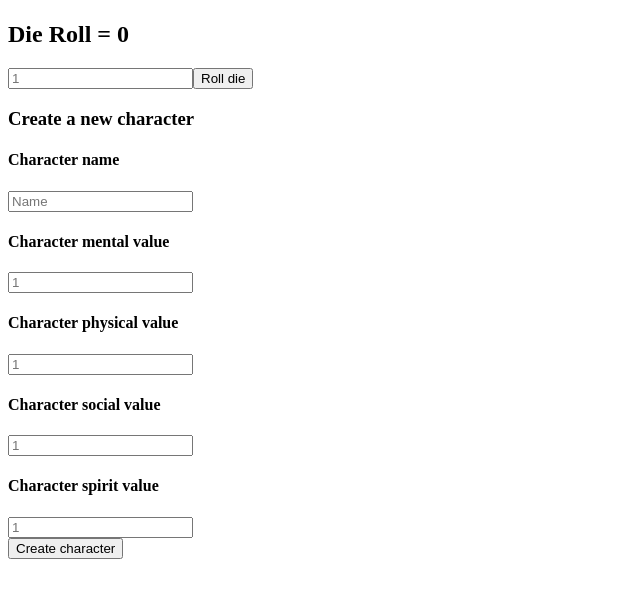
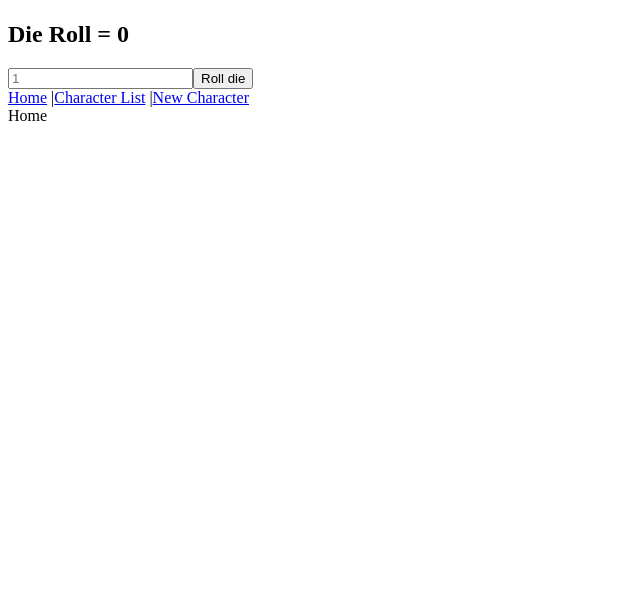
Before and after one commit to Zindriana/react_to_java, a React (Vite) app: page / in a window 1280 px wide. Shown: the top 598 px of the page, without its empty margins (0-640 px from the left). Built offline with nearby package versions, Linux system fonts and the light colour scheme; no server answers.

Commit message:
added routes and links

```diff
--- a/src/App.jsx
+++ b/src/App.jsx
@@ -1,14 +1,12 @@
 import { useEffect, useState } from 'react';
+import { HashRouter, Route, Routes, Link } from 'react-router-dom';
+import CharacterList from "./components/CharacterList.jsx";
+import NewCharacter from "./components/NewCharacter.jsx";
 
 function App() {
     const [message, setMessage] = useState('');
     const [dieValue, setDieValue] = useState(0);
     const [amountOfDiceInput, setAmountOfDiceInput] = useState(1);
-    const [newCharacterName, setNewCharacterName] = useState('');
-    const [newMental, setNewMental] = useState('');
-    const [newPhysical, setNewPhysical] = useState('');
-    const [newSocial, setNewSocial] = useState('');
-    const [newSpirit, setNewSpirit] = useState('');
 
 
     useEffect(() => {
@@ -39,33 +37,8 @@ function App() {
             .catch(error => console.error('Error:', error));
     }
 
-    function createCharacter(){
-        fetch('http://localhost:9090/newcharacter', {
-            method: 'POST',
-            headers: {
-            'Content-Type': 'application/json',
-            },
-            body: JSON.stringify({
-                name: newCharacterName,
-                mental: newMental,
-                physical: newPhysical,
-                social: newSocial,
-                spirit: newSpirit,
-            }),
-        })
-
-            .then(response => {
-                if (!response.ok) {
-                    throw new Error('Network response was not ok');
-                }
-                return response.text();
-            })
-            .catch(error => {
-                console.error('Error:', error);
-            });
-    }
-
     return (
+        <HashRouter>
             <div className="App">
                 <h1>{message}</h1>
                 <h2>Die Roll = {dieValue}</h2>
@@ -73,25 +46,18 @@ function App() {
                        onChange={(event) => setAmountOfDiceInput(Number(event.target.value))}/>
                 <button className="rollDieButton" onClick={rollDie}>Roll die</button>
                 <br/>
-            <h3>Create a new character</h3>
-            <h4>Character name</h4>
-            <input className="newCharacterName" type="text" placeholder="Name"
-            onChange={(event) => setNewCharacterName(event.target.value)}/>
-            <h4>Character mental value</h4>
-            <input className="newMentalValue" type="number" placeholder="1" min="1"
-            onChange={(event) => setNewMental(event.target.value)}/>
-            <h4>Character physical value</h4>
-            <input className="newPhysicalValue" type="number" placeholder="1" min="1"
-            onChange={(event) => setNewPhysical(event.target.value)}/>
-            <h4>Character social value</h4>
-            <input className="newSocialValue" type="number" placeholder="1" min="1"
-            onChange={(event) => setNewSocial(event.target.value)}/>
-            <h4>Character spirit value</h4>
-            <input className="newSpiritValue" type="number" placeholder="1" min="1"
-            onChange={(event) => setNewSpirit(event.target.value)}/>
-            <br/>
-            <button className="createNewCharacterBtn" onClick={createCharacter}>Create character</button>
+                <nav>
+                    <Link to="/">Home</Link> |
+                    <Link to="/characterlist">Character List</Link> |
+                    <Link to="/newcharacter">New Character</Link>
+                </nav>
+                <Routes>
+                    <Route path="/" element={<div>Home</div>}/>
+                    <Route path="/characterlist" element={<CharacterList/>}/>
+                    <Route path="/newcharacter" element={<NewCharacter/>}/>
+                </Routes>
             </div>
+        </HashRouter>
     );
 }
 
```
Lines whose indentation alone changed are shown as unchanged.
